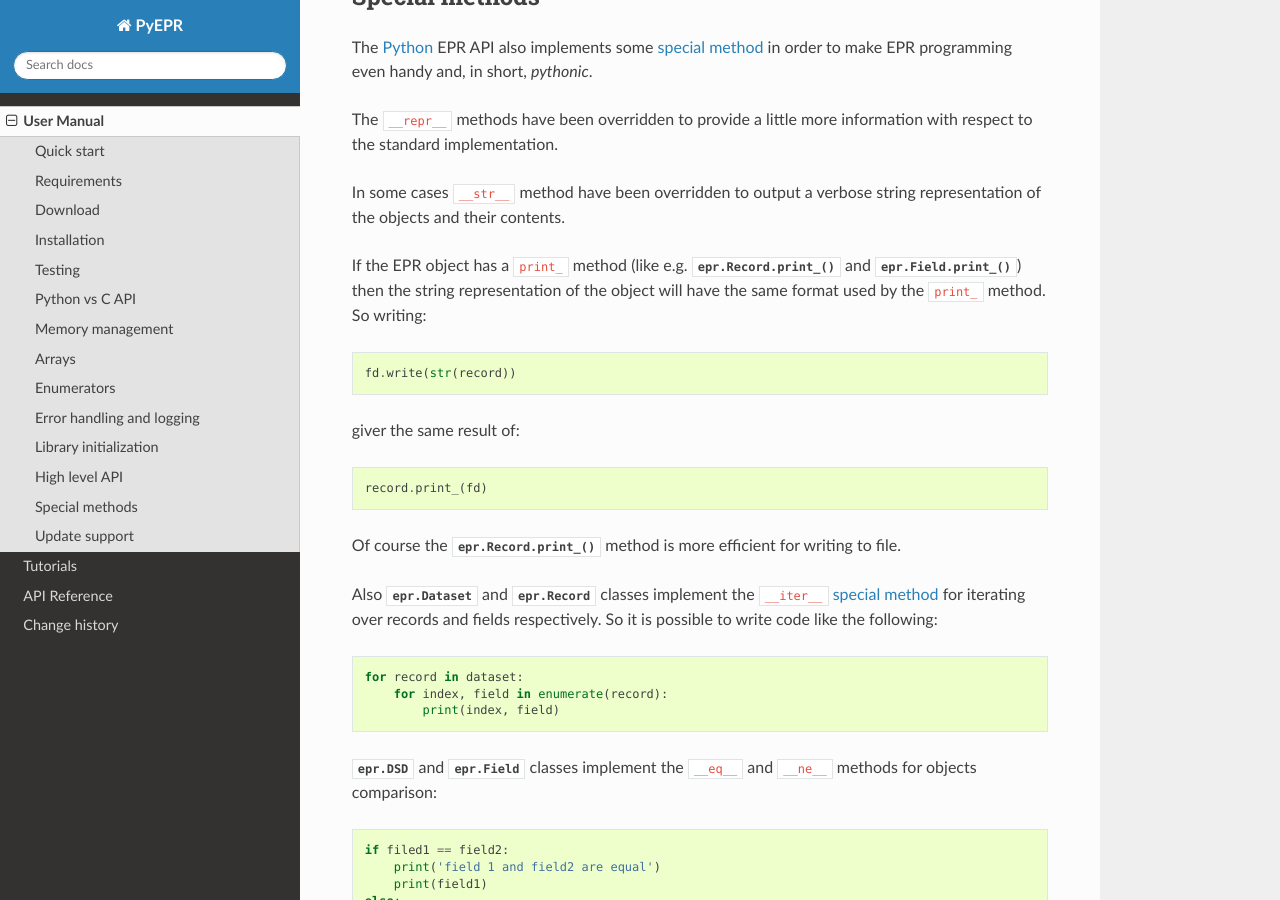
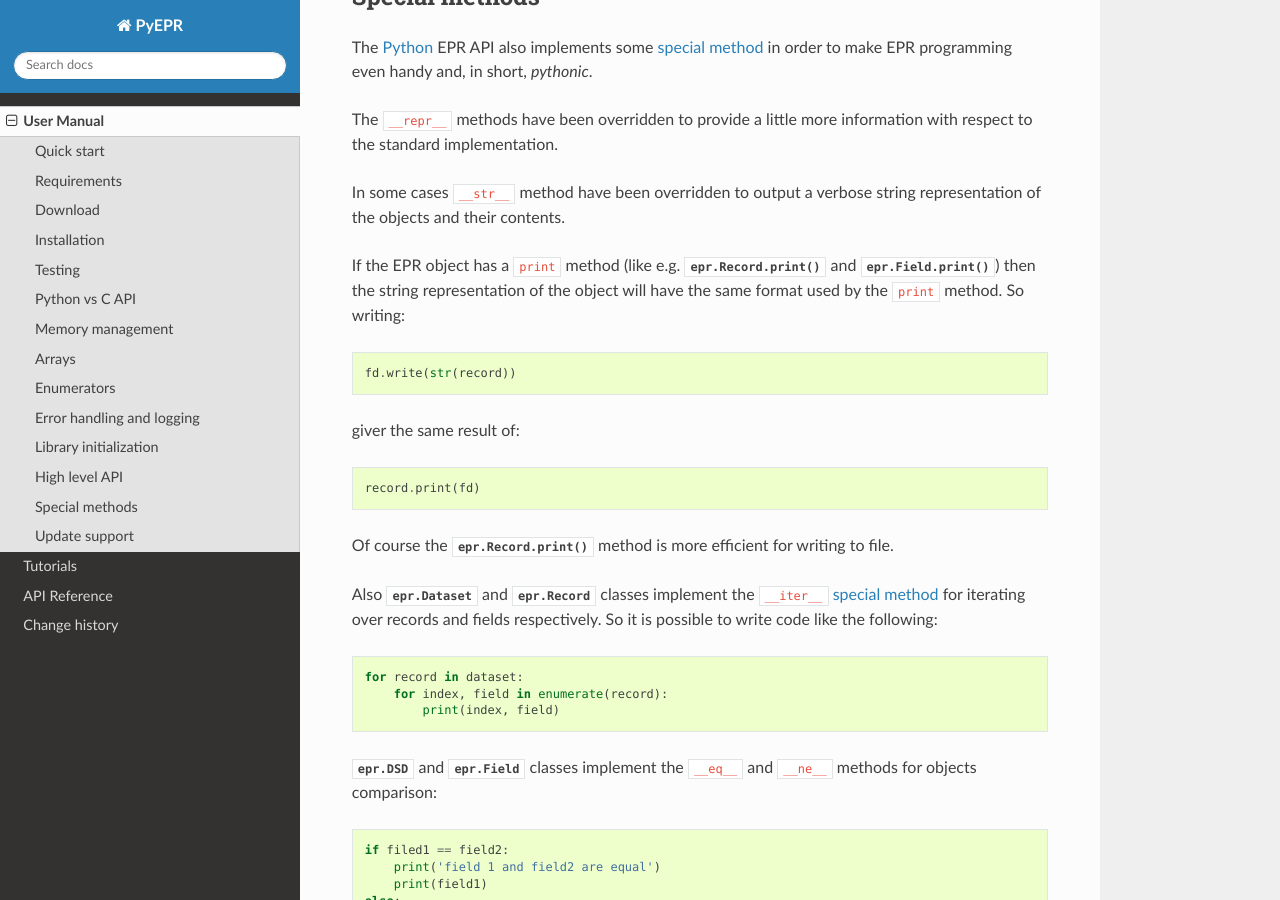
Before and after one commit to avalentino/pyepr, a Sphinx documentation site: the page built from docs/usermanual.rst, in a window 1280 px wide and 900 px high, scrolled down 7416 px. Built offline with Sphinx 7.4.7 and the Read the Docs theme 3.1.0, drawn with Linux system fonts in a browser that asks for light colours.

```diff
--- a/docs/reference.rst
+++ b/docs/reference.rst
@@ -471,7 +471,7 @@ Record
       Gets the number of :class:`Field`\ s contained in the :class:`Record`.
 
 
-   .. method:: print_([ostream])
+   .. method:: print([ostream])
 
       Write the :class:`Record` to specified file (default: :data:`sys.stdout`).
 
@@ -666,7 +666,7 @@ Field
       .. versionadded:: 0.9
 
 
-   .. method:: print_([ostream])
+   .. method:: print([ostream])
 
       Write the :class:`Field` to specified file (default: :data:`sys.stdout`).
 
--- a/docs/usermanual.rst
+++ b/docs/usermanual.rst
@@ -422,7 +422,7 @@ Another example::
         print(band)
 
 
-.. index:: __str__, __repr__, print_,
+.. index:: __str__, __repr__, print,
    pair: special; methods
 
 Special methods
@@ -437,18 +437,18 @@ information with respect to the standard implementation.
 In some cases ``__str__`` method have been overridden to output a verbose
 string representation of the objects and their contents.
 
-If the EPR object has a ``print_`` method (like e.g. :meth:`epr.Record.print_`
-and :meth:`epr.Field.print_`) then the string representation of the object
-will have the same format used by the ``print_`` method.
+If the EPR object has a ``print`` method (like e.g. :meth:`epr.Record.print`
+and :meth:`epr.Field.print`) then the string representation of the object
+will have the same format used by the ``print`` method.
 So writing::
 
     fd.write(str(record))
 
 giver the same result of::
 
-    record.print_(fd)
+    record.print(fd)
 
-Of course the :meth:`epr.Record.print_` method is more efficient for writing
+Of course the :meth:`epr.Record.print` method is more efficient for writing
 to file.
 
 .. index:: __iter__
```
